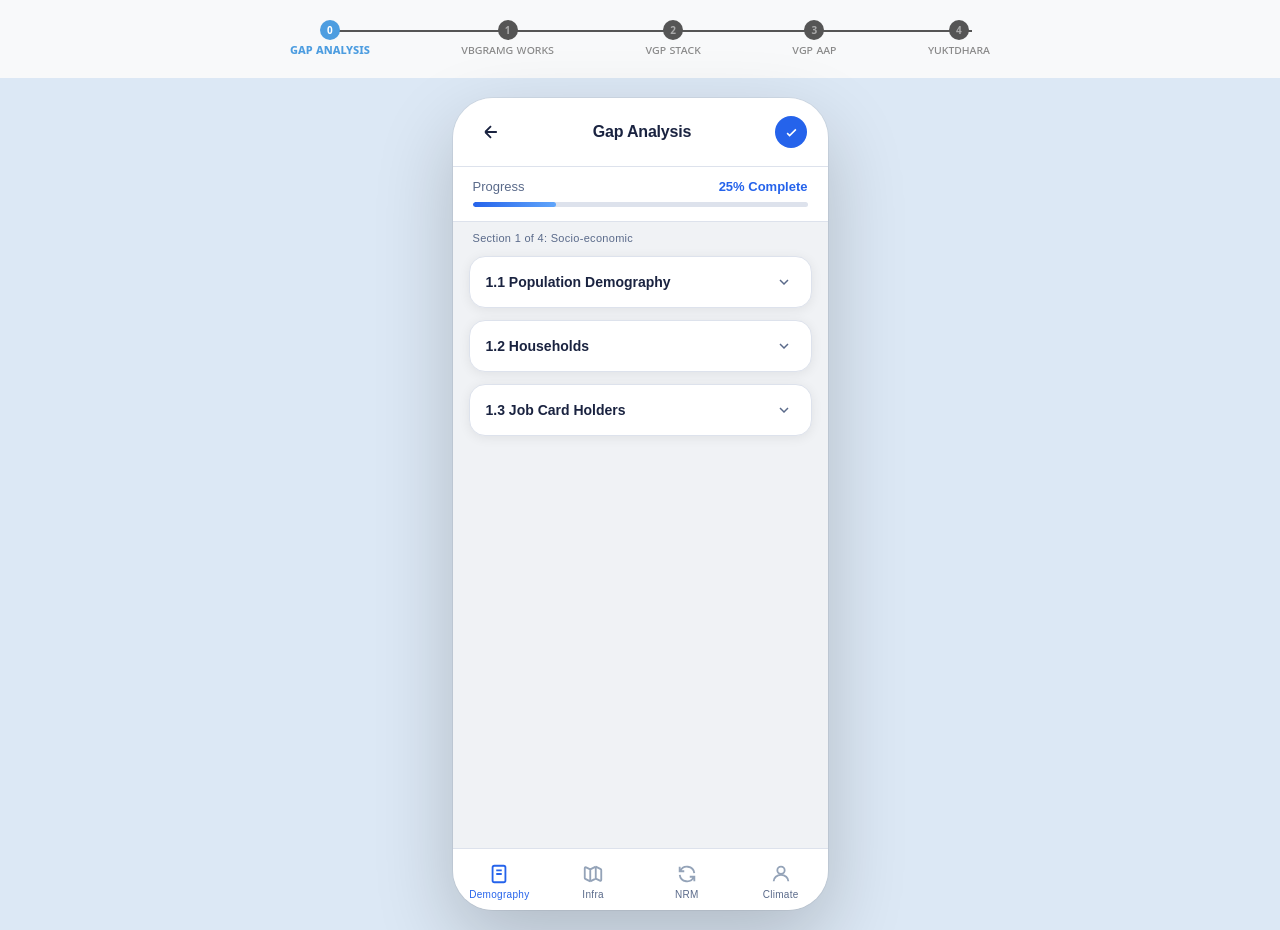
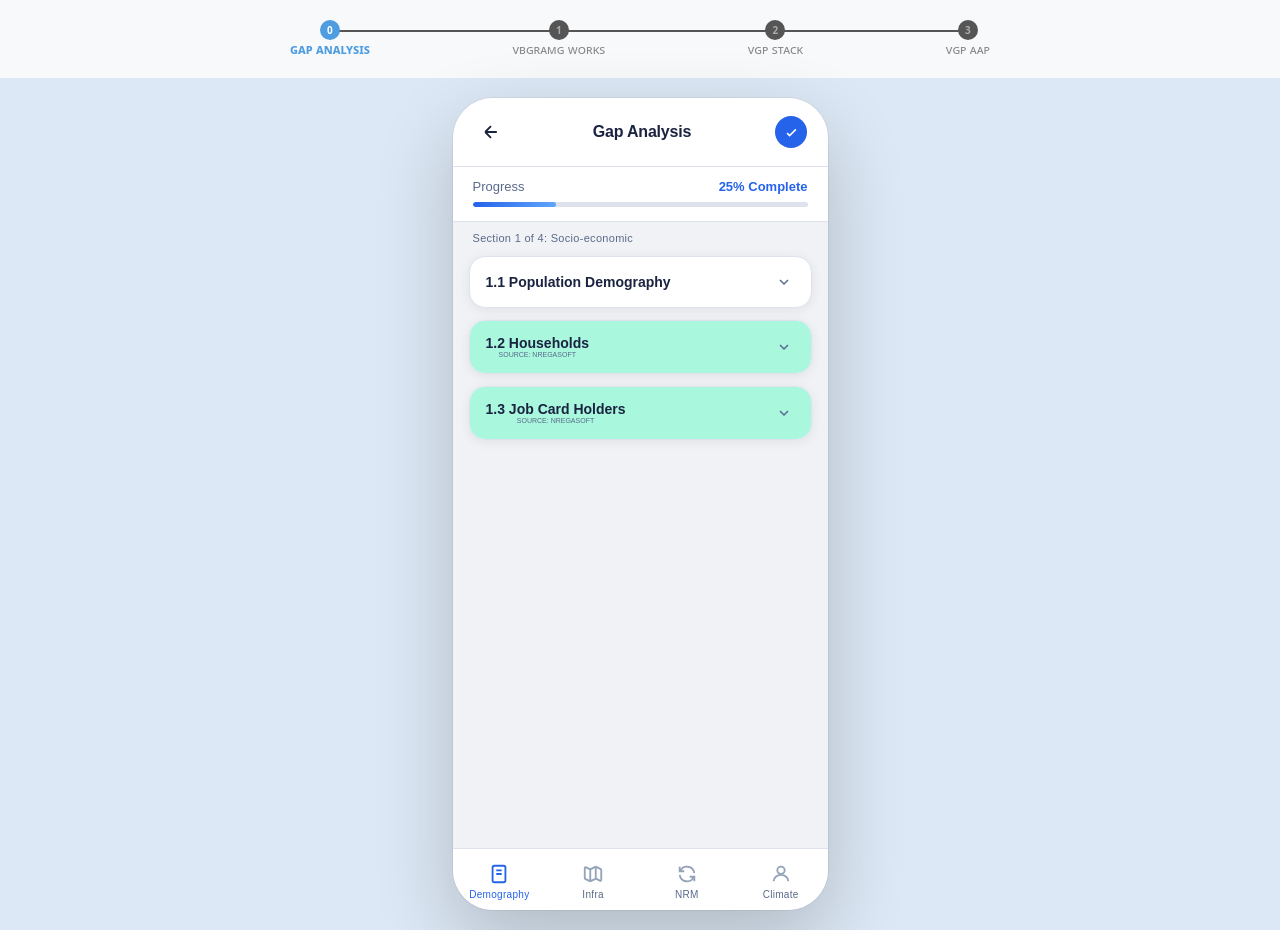
Before and after one commit to WaterSecurity01/vbgramg_test, a Flask app: page /step-1 in a window 1280 px wide. Run offline with Flask 3, Linux system fonts and the light colour scheme.

Commit message:
amar commit 10 mar

```diff
--- a/app/static/styles.css
+++ b/app/static/styles.css
@@ -1410,9 +1410,11 @@ main {
 
   .card-title {
     display: flex;
+    flex-direction: column;
     align-items: center;
-    gap: 10px;
-  }
+    gap: 2px;
+  }
+
 
   .card-icon {
     width: 32px; height: 32px;
@@ -1427,6 +1429,12 @@ main {
     font-weight: 600;
     color: var(--text);
   }
+  .card-subtitle-text{
+    font-size: 10px;
+    margin-top: -0.3rem;
+    color: var(--text-muted);
+    font-variant-caps: all-small-caps;
+  }
 
   .card-chevron {
     width: 22px; height: 22px;
@@ -1445,6 +1453,9 @@ main {
   .card-body.open {
     max-height: 800px;
     padding: 0 16px 16px;
+  }
+  .card-header.bg-auto{
+    background-color: #a9f7dd;
   }
 
   /* Form elements */
--- a/app/templates/base.html
+++ b/app/templates/base.html
@@ -20,7 +20,7 @@
     <nav class="navbar">
         <div class="progress-container">
             {% set labels = ['Gap Analysis','VBGRAMG Works','VGP Stack','VGP AAP','Yuktdhara'] %}
-            {% for step in range(1, 6) %}
+            {% for step in range(1, 5) %}
             <div class="step-wrapper">
                 <a href="{{url_for('routes.step_' + step|string)}}" class="step {% if current_step >= step %}active{% endif %}">{{step-1}}</a>
                 <span class="step-label {% if current_step >= step %}active{% endif %}">{{labels[loop.index-1]}}</span>
--- a/app/templates/home.html
+++ b/app/templates/home.html
@@ -1,5 +1,6 @@
 {% extends 'base.html' %}
 {% block title %} Home {% endblock %}
 {% block content %}
-Hello World
+<div class="panel"></div>
+<div class="panel"></div>
 {% endblock %}
--- a/app/templates/step_1.html
+++ b/app/templates/step_1.html
@@ -1,5 +1,5 @@
 {% extends 'base.html' %}
-{% block title %} Gap Analysis {% endblock %}
+{% block title %} Step 1 {% endblock %}
 {% block content %}
 <main>
 <div class="phone">
@@ -91,10 +91,11 @@
 
     <!-- 2. Households Data -->
     <div class="card">
-      <div class="card-header" onclick="toggleCard('hh')">
+      <div class="card-header bg-auto" onclick="toggleCard('hh')">
         <div class="card-title">
           <!-- <div class="card-icon">🏠</div> -->
           <span class="card-title-text">1.2 Households</span>
+          <span class="card-subtitle-text">source: nregasoft</span>
         </div>
         <div class="card-chevron" id="chevron-hh">
           <svg width="16" height="16" fill="none" stroke="currentColor" stroke-width="2.2" viewBox="0 0 24 24">
@@ -129,10 +130,11 @@
 
     <!-- 3. Employment Data -->
     <div class="card">
-      <div class="card-header" onclick="toggleCard('emp')">
+      <div class="card-header bg-auto" onclick="toggleCard('emp')">
         <div class="card-title">
           <!-- <div class="card-icon">💼</div> -->
           <span class="card-title-text">1.3 Job Card Holders</span>
+          <span class="card-subtitle-text">source: nregasoft</span>
         </div>
         <div class="card-chevron" id="chevron-emp">
           <svg width="16" height="16" fill="none" stroke="currentColor" stroke-width="2.2" viewBox="0 0 24 24">
@@ -404,10 +406,11 @@
 
     <!-- 1. LULC Data -->
     <div class="card">
-      <div class="card-header" onclick="toggleCard('lulc')">
+      <div class="card-header bg-auto" onclick="toggleCard('lulc')">
         <div class="card-title">
           <!-- <div class="card-icon">👥</div> -->
           <span class="card-title-text">3.1 Land Use Land Cover</span>
+          <span class="card-subtitle-text">source: LULC census</span>
         </div>
         <div class="card-chevron" id="chevron-lulc">
           <svg width="16" height="16" fill="none" stroke="currentColor" stroke-width="2.2" viewBox="0 0 24 24">
@@ -461,10 +464,11 @@
 
     <!-- 2. Water Resources -->
     <div class="card">
-      <div class="card-header" onclick="toggleCard('wr')">
+      <div class="card-header bg-auto" onclick="toggleCard('wr')">
         <div class="card-title">
           <!-- <div class="card-icon">🏠</div> -->
           <span class="card-title-text">3.2 Water Resources</span>
+          <span class="card-subtitle-text">source: waterbody census</span>
         </div>
         <div class="card-chevron" id="chevron-wr">
           <svg width="16" height="16" fill="none" stroke="currentColor" stroke-width="2.2" viewBox="0 0 24 24">
@@ -575,10 +579,11 @@
 
     <!-- 4. JJM Data -->
     <div class="card">
-      <div class="card-header" onclick="toggleCard('dw')">
+      <div class="card-header bg-auto" onclick="toggleCard('dw')">
         <div class="card-title">
           <!-- <div class="card-icon">💼</div> -->
           <span class="card-title-text">3.3 Drinking Water</span>
+          <span class="card-subtitle-text">source: JJM Dashboard</span>
         </div>
         <div class="card-chevron" id="chevron-dw">
           <svg width="16" height="16" fill="none" stroke="currentColor" stroke-width="2.2" viewBox="0 0 24 24">
@@ -600,10 +605,11 @@
 
     <!-- 5. Livestock Data -->
     <div class="card">
-      <div class="card-header" onclick="toggleCard('ls')">
+      <div class="card-header bg-auto" onclick="toggleCard('ls')">
         <div class="card-title">
           <!-- <div class="card-icon">💼</div> -->
           <span class="card-title-text">3.5 Livestock</span>
+          <span class="card-subtitle-text">source: Livestock census</span>
         </div>
         <div class="card-chevron" id="chevron-ls">
           <svg width="16" height="16" fill="none" stroke="currentColor" stroke-width="2.2" viewBox="0 0 24 24">
@@ -660,10 +666,11 @@
 
     <!-- 1. Temperature Data -->
     <div class="card">
-      <div class="card-header" onclick="toggleCard('temp')">
+      <div class="card-header bg-auto" onclick="toggleCard('temp')">
         <div class="card-title">
           <!-- <div class="card-icon">👥</div> -->
           <span class="card-title-text">4.1 Temperature</span>
+          <span class="card-subtitle-text">source: IMD</span>
         </div>
         <div class="card-chevron" id="chevron-temp">
           <svg width="16" height="16" fill="none" stroke="currentColor" stroke-width="2.2" viewBox="0 0 24 24">
@@ -733,10 +740,11 @@
 
     <!-- 2. Rainfall Data -->
     <div class="card">
-      <div class="card-header" onclick="toggleCard('rain')">
+      <div class="card-header bg-auto" onclick="toggleCard('rain')">
         <div class="card-title">
           <!-- <div class="card-icon">🏠</div> -->
           <span class="card-title-text">4.2 Rainfall</span>
+          <span class="card-subtitle-text">source: IMD </span>
         </div>
         <div class="card-chevron" id="chevron-rain">
           <svg width="16" height="16" fill="none" stroke="currentColor" stroke-width="2.2" viewBox="0 0 24 24">
```
Also changed, not shown: app/templates/backup/step_4_bk.html (renamed from app/templates/step_4_bk.html), app/templates/backup/step_5.html (renamed from app/templates/step_5.html), app/templates/backup/step_5_bk.html (renamed from app/templates/step_5_bk.html), app/templates/backup/step_6.html (renamed from app/templates/step_6.html).
